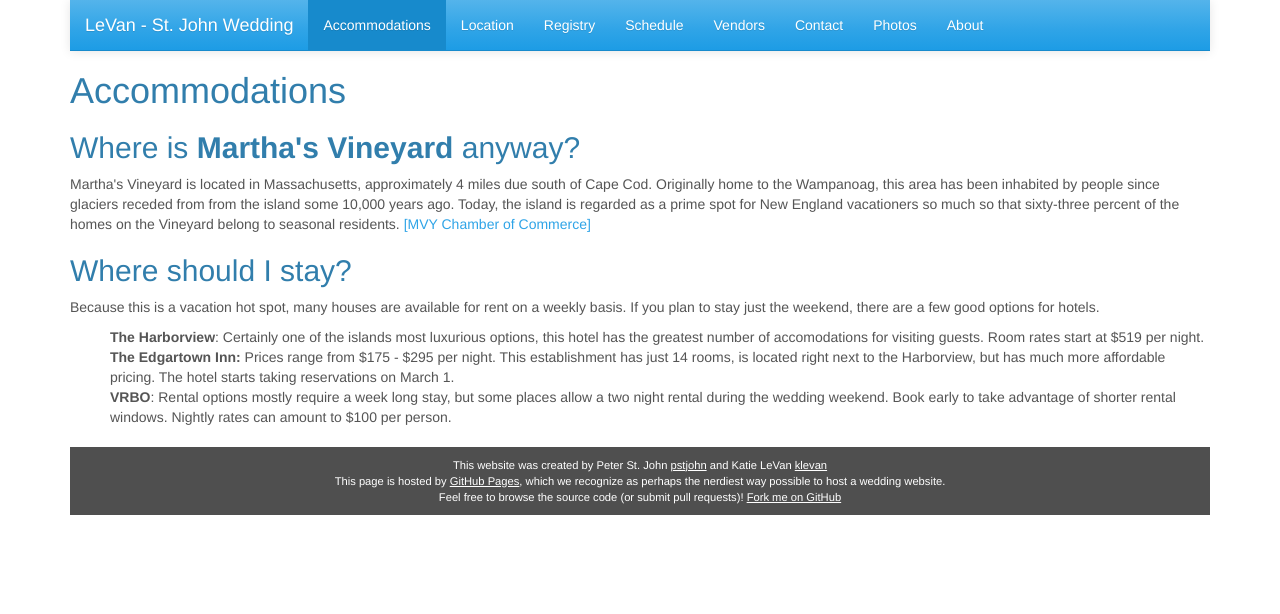
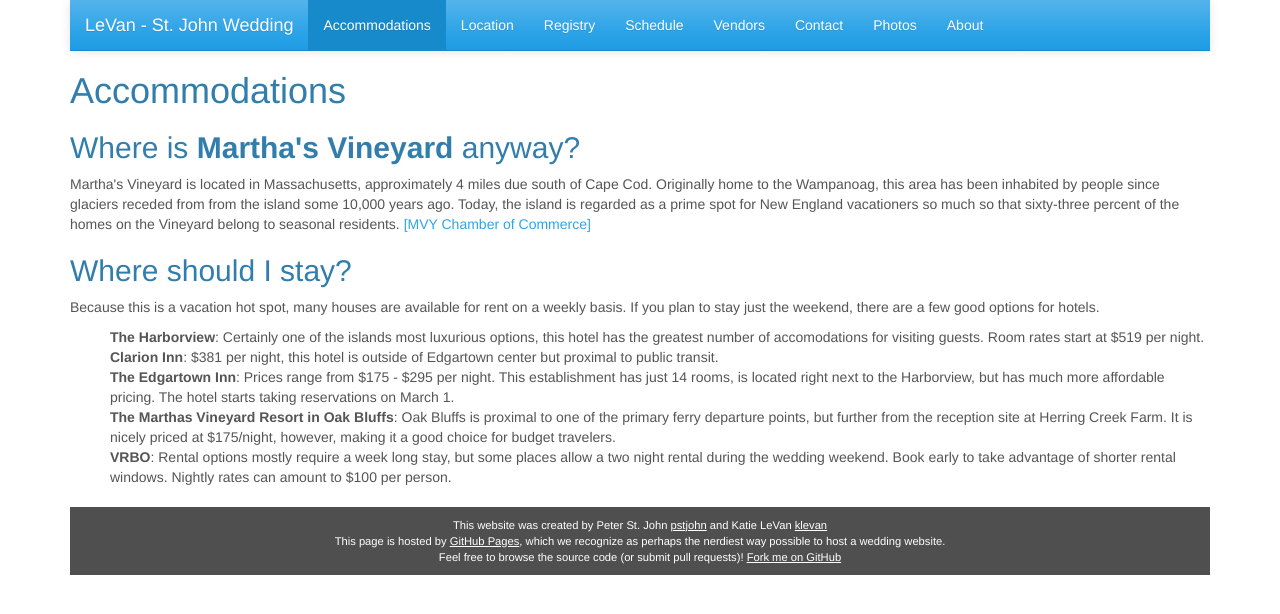
Before and after one commit to pstjohn/levanstjohn-wedding, a Jekyll site: the page built from accommodations/index.html, in a window 1280 px wide. Shown: the top 614 px of the page. Built offline with Jekyll 4.4.1, drawn with Linux system fonts in a browser that asks for light colours; nearby versions of some CDN libraries; library files that are not in the unit come from our copies.

Commit message:
Update index.html

```diff
--- a/accommodations/index.html
+++ b/accommodations/index.html
@@ -15,9 +15,13 @@ so much so that sixty-three percent of the homes on the Vineyard belong to seaso
 If you plan to stay just the weekend, there are a few good options for hotels.<br/>
   <ul><b>The Harborview</b>: Certainly one of the islands most luxurious options,
   this hotel has the greatest number of accomodations for visiting guests. Room rates start at $519 per night.<br/>
-    <b>The Edgartown Inn:</b> Prices range from $175 - $295 per night. This establishment has just 14 rooms,
+    <b>Clarion Inn</b>: $381 per night, this hotel is outside of Edgartown center but proximal to public transit.<br/>
+    <b>The Edgartown Inn</b>: Prices range from $175 - $295 per night. This establishment has just 14 rooms,
     is located right next to the Harborview, but has much more affordable pricing. The hotel starts taking
     reservations on March 1.<br/>
+    <b>The Marthas Vineyard Resort in Oak Bluffs</b>: Oak Bluffs is proximal to one of the primary ferry departure points,
+    but further from the reception site at Herring Creek Farm. It is nicely priced at $175/night, however, making it a good
+    choice for budget travelers.<br/>
     <b>VRBO</b>: Rental options mostly require a week long stay, but some places allow a two night rental during the
     wedding weekend. Book early to take advantage of shorter rental windows. Nightly rates can amount to $100 per person.
   </ul>
```
